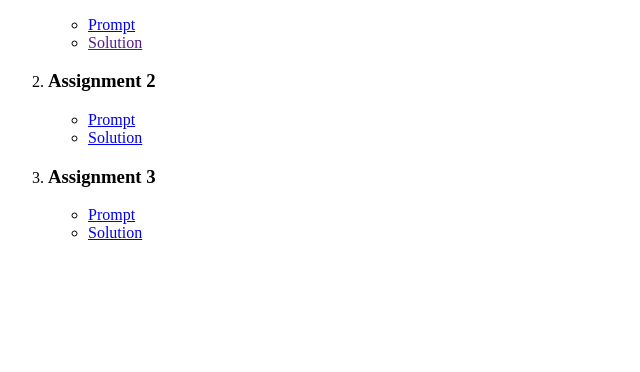
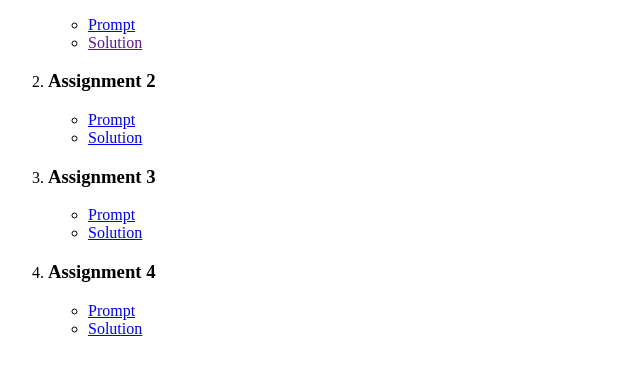
Before and after one commit to CloudCityNG/JHU-Full-Stack-Course-4, a plain HTML site: page index.html in a window 1280 px wide. Shown: the part 152-524 px from the top of the page, without its empty margins (0-640 px from the left). Drawn offline with Linux system fonts and the light colour scheme.

Commit message:
Adding assignment4

```diff
--- a/index.html
+++ b/index.html
@@ -26,6 +26,12 @@
           <li><a href="assignment3/index.html">Solution</a></li>
         </ul>
       </li>
+      <li><h3>Assignment 4</h3>
+        <ul>
+          <li><a href="https://github.com/jhu-ep-coursera/fullstack-course4/blob/master/assignments/assignment4/Assignment-4.md">Prompt</a></li>
+          <li><a href="assignment4/index.html">Solution</a></li>
+        </ul>
+      </li>
     </ol>
   </body>
 </html>
```
